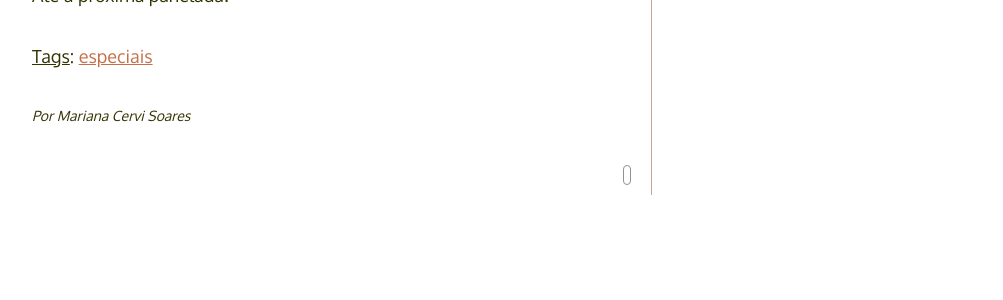
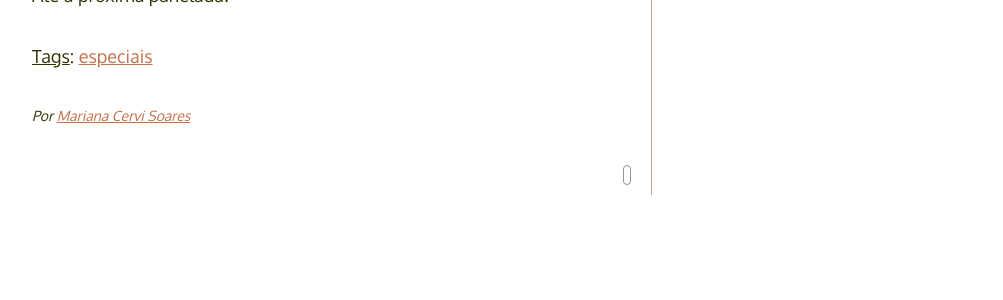
Before and after one commit to PaneladePau/paneladepau-jekyll-blog, a Jekyll site: the page built from _posts/2011-04-25-jantar-de-sexta-feira-santa.md, in a window 1280 px wide. Shown: the part 1082-1382 px from the top of the page, without its empty margins (138-1141 px from the left). Built offline with Jekyll 4.4.1, drawn with Linux system fonts in a browser that asks for light colours; nearby versions of some CDN libraries; some web fonts are replaced; grey boxes are pictures that could not be loaded.

Commit message:
Update post.html

```diff
--- a/_layouts/post.html
+++ b/_layouts/post.html
@@ -113,7 +113,7 @@
 
 				<p><span class="underline">Tags</span>:{% for tag in page.tags limit: 1 %} <a href="../tags/{{ tag | slugify }}/">{{ tag }}</a>{% endfor %}{% for tag in page.tags offset: 1 %}, <a href="../tags/{{ tag | slugify }}/">{{ tag }}</a>{% endfor %}</p>
 
-				<p class="assinatura-post">Por Mariana Cervi Soares</p>
+				<p class="assinatura-post">Por <a href="http://marianarevisora.com.br/" target="_blank">Mariana Cervi Soares</a></p>
 
 				{% include facebook_share.html %}
 
```
